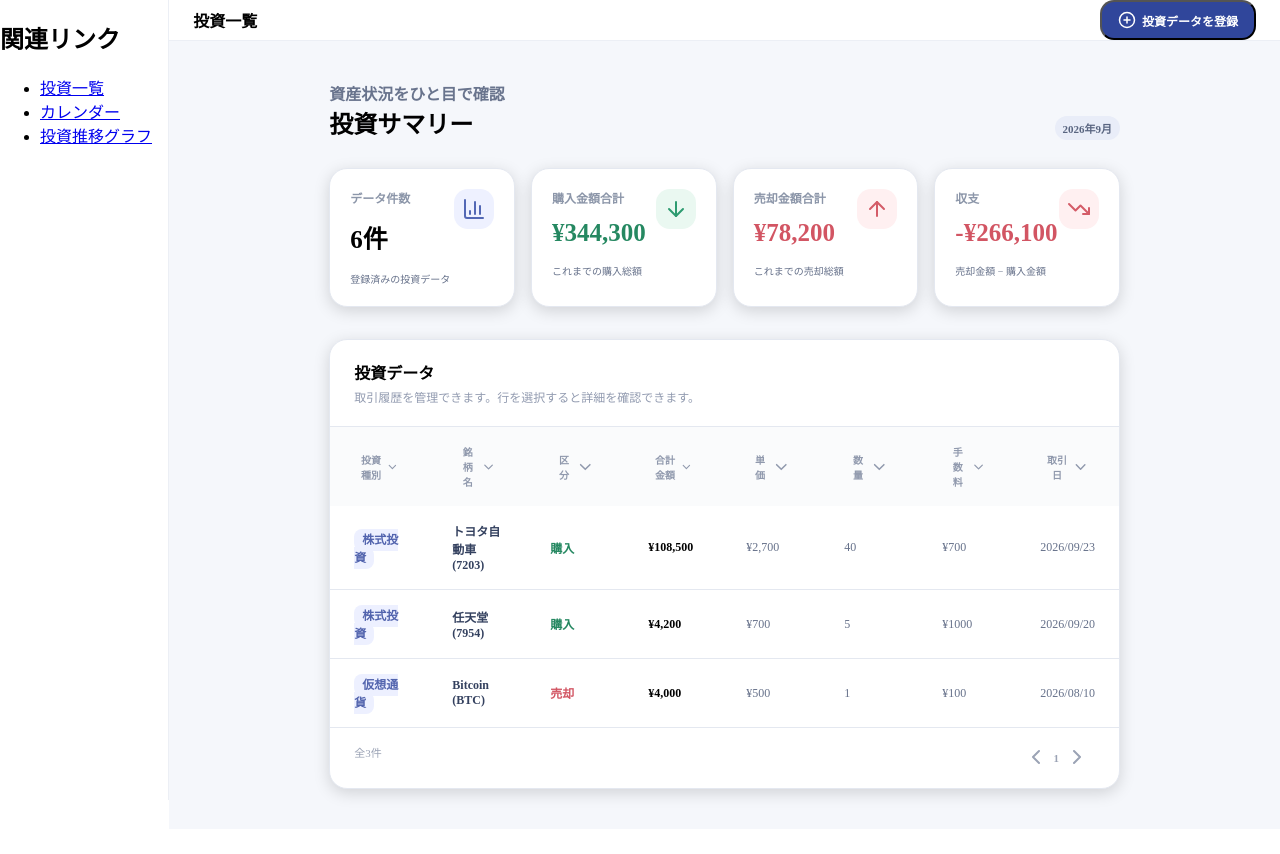
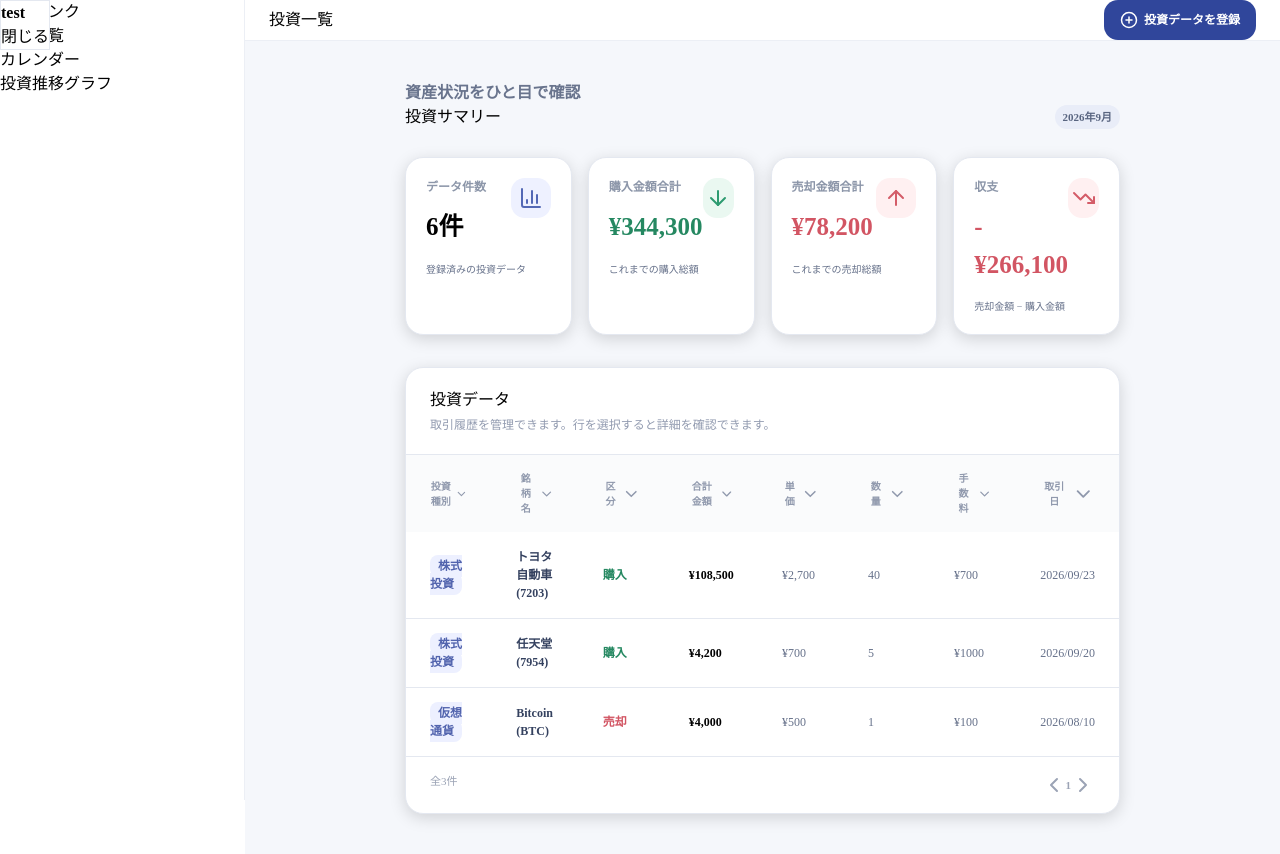
Before and after one commit to mn-area/touMEMO, a React (Vite) app in the folder frontend/: page / in a window 1280 px wide. Both pictures are taken after a click on the button "投資データを登録". Before the commit the page ends 829 px from the top, so only its background shows below. Built offline with nearby package versions, Linux system fonts and the light colour scheme.

Commit message:
【フロント】ダイアログのHTML実装

```diff
--- /dev/null
+++ b/frontend/src/RegistTradeDialog.tsx
@@ -0,0 +1,22 @@
+type Props = {
+    isOpen: boolean,
+    onClose:  () => void
+}
+export default function RegistTradeDialog ({isOpen, onClose}: Props) {
+
+    if (!isOpen) {
+        return null;
+    }
+    return (
+        <>
+            <div className="fixed inset-0 z-50 flex items-center justify-center backdrop-blur-md">
+                <dialog open className="static m-0 p-6 rounded-lg border shadow-xl">
+                    <div>
+                        <h2 className="text-lg font-bold">test</h2>
+                        <button onClick={onClose}>閉じる</button>
+                    </div>
+                </dialog>
+            </div>
+        </>
+    )
+}
--- a/frontend/src/Tradelist.tsx
+++ b/frontend/src/Tradelist.tsx
@@ -1,5 +1,11 @@
-function Tradelist() {
+import { useState } from "react";
+import RegistTradeDialog from './RegistTradeDialog'
+
+export default function TradeListTemp() {
+
     // JavaScriptのコードを書く
+    const [isOpen, setIsOpen] = useState(false);
+
     return (
         /* HTMLで画面の見た目部分を書く */
         <>
@@ -15,7 +21,7 @@ function Tradelist() {
             <main>
                 <header>
                     <h4>投資一覧</h4>
-                    <button type="button" id="regist-trade-btn" className="font-bold">
+                    <button type="button" id="regist-trade-btn" className="font-bold" onClick={() => setIsOpen(true)}>
                         <svg xmlns="http://www.w3.org/2000/svg" width="24" height="24" viewBox="0 0 24 24" fill="none" stroke="currentColor" stroke-width="2" stroke-linecap="round" stroke-linejoin="round" className="lucide lucide-circle-plus" aria-hidden="true" data-icon="inline-start"><circle cx="12" cy="12" r="10"></circle><path d="M8 12h8"></path><path d="M12 8v8"></path></svg>
                         投資データを登録
                     </button>
@@ -184,9 +190,10 @@ function Tradelist() {
                     </section>
                 </div>
             </main>
+            <RegistTradeDialog isOpen={isOpen} onClose={() => setIsOpen(false)}/>
         </div>
         </>
     )
 }
 
-export default Tradelist
+// export default Tradelist
--- a/frontend/src/index.css
+++ b/frontend/src/index.css
@@ -109,6 +109,7 @@ code {
   padding: 4px 8px;
   background: var(--code-bg);
 } */
+@import "tailwindcss";
 
 #trade-data-area button {
   font: inherit;
--- a/frontend/src/main.tsx
+++ b/frontend/src/main.tsx
@@ -1,10 +1,10 @@
 import { StrictMode } from 'react'
 import { createRoot } from 'react-dom/client'
 import './index.css'
-import Tradelist from './Tradelist'
+import TradeList from './TradeList'
 
 createRoot(document.getElementById('root')!).render(
   <StrictMode>
-    <Tradelist />
+    <TradeList />
   </StrictMode>
 )
--- a/frontend/vite.config.ts
+++ b/frontend/vite.config.ts
@@ -1,7 +1,8 @@
 import react from '@vitejs/plugin-react'
+import tailwindcss from '@tailwindcss/vite'
 import { defineConfig } from 'vite'
 
 // https://vite.dev/config/
 export default defineConfig({
-  plugins: [react()],
+  plugins: [react(), tailwindcss()],
 })
--- /dev/null
+++ b/package.json
@@ -0,0 +1,6 @@
+{
+  "dependencies": {
+    "@tailwindcss/vite": "^4.3.3",
+    "tailwindcss": "^4.3.3"
+  }
+}
```
